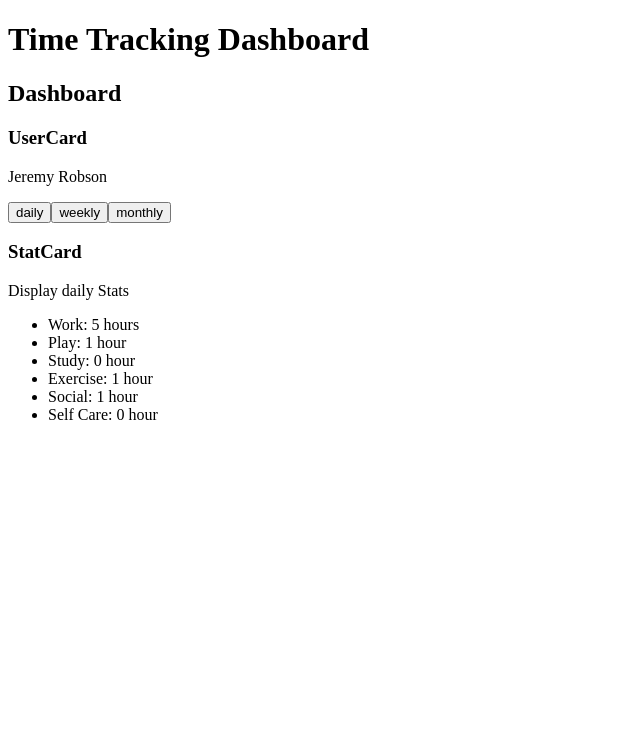
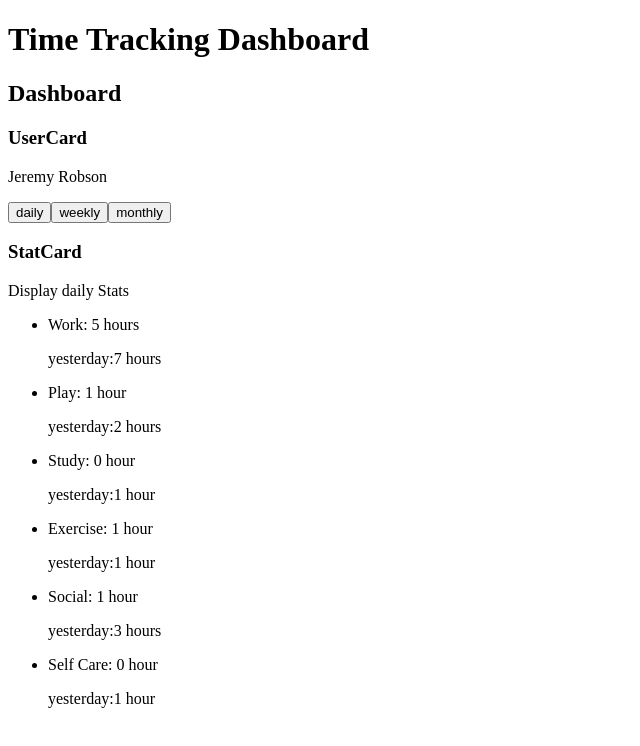
Before and after one commit to tinuola/fm_time-tracking-dashboard, a React (Create React App) app: page / in a window 1280 px wide. Shown: the top 746 px of the page, without its empty margins (0-640 px from the left). Built offline with nearby package versions, Linux system fonts and the light colour scheme.

Commit message:
feat: display previous stats

```diff
--- a/src/components/Dashboard.jsx
+++ b/src/components/Dashboard.jsx
@@ -5,15 +5,18 @@ import data from '../data/data.json'
 
 function Dashboard() {
   const ranges = ['daily', 'weekly', 'monthly']
+  const pastRanges = ['yesterday', 'last week', 'last month']
   const [range, setRange] = useState(0)
   const [rangeTitle, setRangeTitle] = useState(ranges[0])
+  const [pastRange, setPastRange] = useState(pastRanges[0])
 
   const user = data.user
 
   const stats = data.stats.map((stat) => {
     return {
       title: stat.title,
-      time: stat.timeframes[ranges[range]].current,
+      currStat: stat.timeframes[ranges[range]].current,
+      prevStat: stat.timeframes[ranges[range]].previous,
     }
   })
 
@@ -21,6 +24,7 @@ function Dashboard() {
   const switchTimePeriod = (num) => {
     setRange(num)
     setRangeTitle(ranges[num])
+    setPastRange(pastRanges[num])
   }
 
   return (
@@ -33,6 +37,7 @@ function Dashboard() {
       />
       <StatCard
         rangeTitle={rangeTitle}
+        pastRange={pastRange}
         stats={stats}
       />
     </div>
--- a/src/components/StatCard.jsx
+++ b/src/components/StatCard.jsx
@@ -1,15 +1,36 @@
 // import PropTypes from 'prop-types'
 
-function StatCard({ stats, rangeTitle }) {
+function StatCard({ stats, rangeTitle, pastRange }) {
   return (
     <>
       <h3>StatCard</h3>
       <p>Display {rangeTitle} Stats</p>
       <ul>
         {stats.map((stat, index) => (
+          // let test
+          // eslint-disable-next-line default-case
+          // switch (index) {
+          //   case 0:
+          //     test = `Yesterday`
+          //     break
+          //   case 1:
+          //     test = `Last Week`
+          //     break
+          //   case 2:
+          //     test = `Last Month`
+          //     break
+          // }
+
           <li key={index}>
-            {stat.title}: {stat.time} hour
-            {stat.time > 1 && `s`}
+            {stat.title}: {stat.currStat} hour
+            {stat.currStat > 1 && `s`}
+            <p>
+              {pastRange}:
+              <span>
+                {stat.prevStat} hour
+                {stat.prevStat > 1 && `s`}
+              </span>
+            </p>
           </li>
         ))}
       </ul>
```
